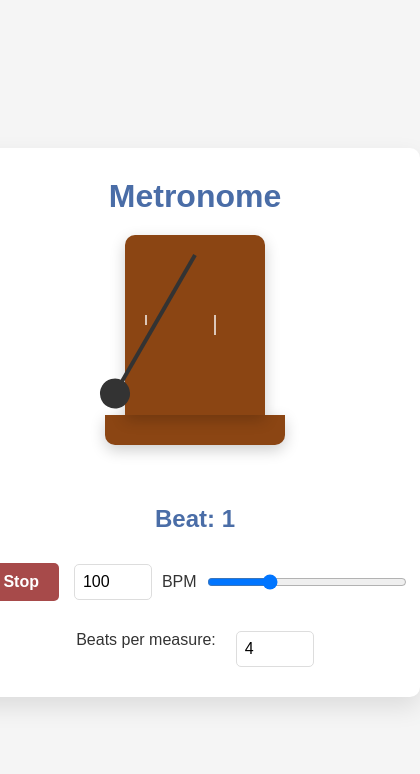
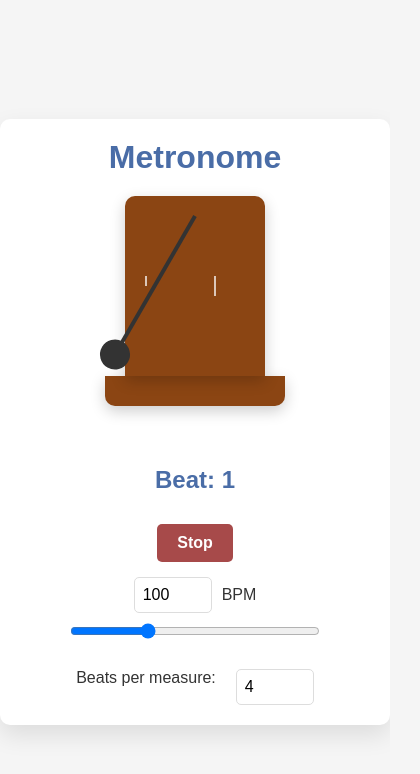
Before and after one commit to ryanmcdermott/metronome, a plain HTML site: page index.html in a window 390 px wide. Both pictures are taken after a click on the button "Start". Shown: the whole page, 420 px wide, since content can reach past the window. Drawn offline with Linux system fonts and the light colour scheme.

Commit message:
Fix for mobile web

```diff
--- a/index.html
+++ b/index.html
@@ -47,6 +47,7 @@
             justify-content: center;
             align-items: center;
             gap: 15px;
+            flex-wrap: wrap;
         }
 
         button {
@@ -57,6 +58,7 @@
             font-weight: bold;
             cursor: pointer;
             transition: all 0.2s ease;
+            -webkit-tap-highlight-color: transparent;
         }
 
         #playBtn {
@@ -76,6 +78,8 @@
             display: flex;
             align-items: center;
             gap: 10px;
+            flex-wrap: wrap;
+            justify-content: center;
         }
 
         input[type="number"] {
@@ -115,6 +119,7 @@
             width: 4px;
             height: 160px;
             transform-origin: top center;
+            transition: transform 0.2s ease;
         }
 
         .pendulum {
@@ -185,6 +190,36 @@
         #beatsPerMeasure {
             width: 60px;
         }
+
+        /* Mobile-specific styles */
+        @media (max-width: 600px) {
+            .container {
+                padding: 20px 15px;
+                max-width: 100%;
+            }
+
+            .controls {
+                flex-direction: column;
+                align-items: center;
+            }
+
+            .bpm-control {
+                width: 100%;
+                justify-content: center;
+            }
+
+            input[type="range"] {
+                width: 100%;
+                max-width: 250px;
+            }
+        }
+
+        /* Loading indicator */
+        .loading {
+            display: none;
+            margin: 10px 0;
+            color: var(--primary-color);
+        }
     </style>
 </head>
 
@@ -210,6 +245,8 @@
 
         <div class="current-beat" id="beatCounter">Beat: 1</div>
 
+        <div class="loading" id="loading">Loading audio...</div>
+
         <div class="controls">
             <button id="playBtn">Start</button>
 
@@ -227,21 +264,23 @@
     </div>
 
     <script>
-        // Audio context for metronome sound
+        // Audio context and buffer for sounds
         let audioContext = null;
+        let accentedClickBuffer = null;
+        let regularClickBuffer = null;
+        let audioInitialized = false;
+        let audioLoading = false;
 
         // Metronome state
         let isPlaying = false;
         let tempo = 100; // BPM
         let beatsPerMeasure = 4;
         let currentBeat = 1;
-        let pendulumAngle = 0;
         let lastSwingDirection = 1; // 1 for right, -1 for left
 
         // Timing variables
         let nextNoteTime = 0;
         let timerID = null;
-        let lastTickTime = 0;
 
         // DOM elements
         const playBtn = document.getElementById('playBtn');
@@ -250,104 +289,112 @@
         const beatsPerMeasureInput = document.getElementById('beatsPerMeasure');
         const pendulumElement = document.getElementById('pendulum');
         const beatCounter = document.getElementById('beatCounter');
+        const loadingIndicator = document.getElementById('loading');
 
-        // Initialize audio context when user interacts
-        function initAudio() {
-            if (!audioContext) {
+        // Initialize audio context and load sounds
+        async function initAudio() {
+            if (audioInitialized) return Promise.resolve();
+            if (audioLoading) return new Promise(resolve => {
+                const checkInterval = setInterval(() => {
+                    if (audioInitialized) {
+                        clearInterval(checkInterval);
+                        resolve();
+                    }
+                }, 100);
+            });
+
+            audioLoading = true;
+            loadingIndicator.style.display = 'block';
+
+            try {
+                // Create audio context with fallbacks for different browsers
                 audioContext = new (window.AudioContext || window.webkitAudioContext)();
+
+                // Resume audio context (needed for iOS/Safari)
+                if (audioContext.state === 'suspended') {
+                    await audioContext.resume();
+                }
+
+                // Load click sounds
+                [accentedClickBuffer, regularClickBuffer] = await Promise.all([
+                    createClickBuffer(true),
+                    createClickBuffer(false)
+                ]);
+
+                audioInitialized = true;
+                audioLoading = false;
+                loadingIndicator.style.display = 'none';
+                return Promise.resolve();
+            } catch (error) {
+                console.error('Error initializing audio:', error);
+                audioLoading = false;
+                loadingIndicator.style.display = 'none';
+                alert('Failed to initialize audio. Please try again or use a different browser.');
+                return Promise.reject(error);
             }
         }
 
-        // Create wooden click sound using Web Audio API
-        function createWoodenClickSound(time, isAccented) {
-            if (!audioContext) return;
+        // Create pre-rendered click sound buffer (better for mobile)
+        function createClickBuffer(isAccented) {
+            return new Promise((resolve) => {
+                const duration = 0.1; // 100ms buffer
+                const sampleRate = audioContext.sampleRate;
+                const bufferSize = sampleRate * duration;
+                const buffer = audioContext.createBuffer(1, bufferSize, sampleRate);
+                const data = buffer.getChannelData(0);
 
-            // Create audio nodes
-            const clickOscillator = audioContext.createOscillator();
-            const noiseBuffer = createNoiseBuffer();
-            const noiseSource = audioContext.createBufferSource();
-            const clickGain = audioContext.createGain();
-            const noiseGain = audioContext.createGain();
-            const masterGain = audioContext.createGain();
-            const highpassFilter = audioContext.createBiquadFilter();
-            const lowpassFilter = audioContext.createBiquadFilter();
+                // Parameters for sound generation
+                const frequency = isAccented ? 1800 : 1300;
+                const attackTime = 0.001;
+                const decayTime = 0.03;
+                const amplitude = isAccented ? 0.7 : 0.5;
 
-            // Set up noise source
-            noiseSource.buffer = noiseBuffer;
+                // Fill buffer with synthesized click sound
+                for (let i = 0; i < bufferSize; i++) {
+                    const time = i / sampleRate;
 
-            // Configure oscillator for initial attack transient
-            clickOscillator.type = 'triangle';
-            clickOscillator.frequency.value = isAccented ? 2200 : 1800; // Higher pitch for accented beat
+                    // Envelope
+                    let envelope = 0;
+                    if (time < attackTime) {
+                        envelope = (time / attackTime) * amplitude;
+                    } else if (time < attackTime + decayTime) {
+                        envelope = amplitude * Math.exp(-(time - attackTime) * 70);
+                    }
 
-            // Configure filters
-            highpassFilter.type = 'highpass';
-            highpassFilter.frequency.value = 800;
-            highpassFilter.Q.value = 1;
+                    // Click tone (sine + noise)
+                    const tone = Math.sin(2 * Math.PI * frequency * time);
+                    const noise = (Math.random() * 2 - 1) * 0.3;
 
-            lowpassFilter.type = 'lowpass';
-            lowpassFilter.frequency.value = 5000;
-            lowpassFilter.Q.value = 1;
+                    data[i] = (tone * 0.7 + noise * 0.3) * envelope;
+                }
 
-            // Set up gain nodes
-            clickGain.gain.value = 0;
-            noiseGain.gain.value = 0;
-            masterGain.gain.value = isAccented ? 0.7 : 0.5; // Accented beats are louder
+                resolve(buffer);
+            });
+        }
 
-            // Connect the audio graph
-            // Click component path
-            clickOscillator.connect(clickGain);
-            clickGain.connect(highpassFilter);
+        // Play a pre-rendered click sound
+        function playClick(isAccented, time) {
+            if (!audioContext || !audioInitialized) return;
 
-            // Noise component path
-            noiseSource.connect(noiseGain);
-            noiseGain.connect(lowpassFilter);
+            const buffer = isAccented ? accentedClickBuffer : regularClickBuffer;
+            const source = audioContext.createBufferSource();
+            source.buffer = buffer;
 
-            // Combine and output
-            highpassFilter.connect(masterGain);
-            lowpassFilter.connect(masterGain);
-            masterGain.connect(audioContext.destination);
+            // Add a gain node for volume control
+            const gainNode = audioContext.createGain();
+            gainNode.gain.value = 1.0;
 
-            // Schedule click envelope
-            const startTime = time;
-            const clickDuration = 0.03; // 30ms for the click sound
+            source.connect(gainNode);
+            gainNode.connect(audioContext.destination);
 
-            // Schedule the click component (quick attack, quick decay)
-            clickOscillator.start(startTime);
-            clickOscillator.stop(startTime + clickDuration);
-
-            // Envelope for click
-            clickGain.gain.setValueAtTime(0, startTime);
-            clickGain.gain.linearRampToValueAtTime(0.9, startTime + 0.001);
-            clickGain.gain.exponentialRampToValueAtTime(0.001, startTime + clickDuration);
-
-            // Schedule the noise component (adds texture)
-            noiseSource.start(startTime);
-            noiseSource.stop(startTime + clickDuration);
-
-            // Envelope for noise
-            noiseGain.gain.setValueAtTime(0, startTime);
-            noiseGain.gain.linearRampToValueAtTime(0.3, startTime + 0.002);
-            noiseGain.gain.exponentialRampToValueAtTime(0.001, startTime + clickDuration);
+            // Schedule the sound to play at the specified time
+            source.start(time);
 
             // Clean up
-            setTimeout(() => {
-                masterGain.disconnect();
-            }, (time - audioContext.currentTime) * 1000 + 100);
-        }
-
-        // Create noise buffer for wooden texture
-        function createNoiseBuffer() {
-            const bufferSize = audioContext.sampleRate * 0.1; // 100ms buffer
-            const buffer = audioContext.createBuffer(1, bufferSize, audioContext.sampleRate);
-            const data = buffer.getChannelData(0);
-
-            // Fill buffer with noise
-            for (let i = 0; i < bufferSize; i++) {
-                // Create noise with more energy in higher frequencies for "wooden" character
-                data[i] = (Math.random() * 2 - 1) * Math.pow(i / bufferSize, 0.5);
-            }
-
-            return buffer;
+            source.onended = () => {
+                source.disconnect();
+                gainNode.disconnect();
+            };
         }
 
         // Schedule the next tick
@@ -357,8 +404,8 @@
             // Determine if this is the first beat of the measure
             const isAccented = currentBeat === 1;
 
-            // Schedule the tick
-            createWoodenClickSound(nextNoteTime, isAccented);
+            // Schedule the click sound
+            playClick(isAccented, nextNoteTime);
 
             // Update UI - we need to check if we're still in the playing state
             if (isPlaying) {
@@ -374,9 +421,6 @@
 
                 // Change swing direction for next beat
                 lastSwingDirection *= -1;
-
-                // Record last tick time for animations
-                lastTickTime = audioContext.currentTime;
 
                 // Advance beat counter
                 currentBeat++;
@@ -397,7 +441,7 @@
         // Main timing scheduler
         function scheduler() {
             // Check if audio context is available
-            if (!audioContext) return;
+            if (!audioContext || !audioInitialized) return;
 
             // Schedule notes until we've scheduled ahead enough
             while (nextNoteTime < audioContext.currentTime + 0.1) {
@@ -409,9 +453,17 @@
         }
 
         // Start metronome
-        function startMetronome() {
-            if (!isPlaying) {
-                initAudio();
+        async function startMetronome() {
+            if (isPlaying) return;
+
+            try {
+                // Make sure audio is initialized
+                await initAudio();
+
+                // Resume audio context (needed for iOS)
+                if (audioContext.state === 'suspended') {
+                    await audioContext.resume();
+                }
 
                 // Reset timing
                 currentBeat = 1;
@@ -427,12 +479,16 @@
 
                 // Start scheduler
                 scheduler();
+            } catch (error) {
+                console.error('Error starting metronome:', error);
+                alert('Failed to start audio. Please try tapping the screen and then press Start again.');
             }
         }
 
         // Stop metronome
         function stopMetronome() {
-            if (isPlaying) {
+            if (!isPlaying) return;
+
             // Clear scheduling timer
             clearTimeout(timerID);
             timerID = null;
@@ -446,7 +502,6 @@
 
             isPlaying = false;
         }
-        }
 
         // Toggle metronome
         function toggleMetronome() {
@@ -458,7 +513,13 @@
         }
 
         // Event listeners
-        playBtn.addEventListener('click', toggleMetronome);
+        playBtn.addEventListener('click', () => {
+            // For iOS, we need to unlock audio on user interaction
+            if (audioContext && audioContext.state === 'suspended') {
+                audioContext.resume();
+            }
+            toggleMetronome();
+        });
 
         bpmInput.addEventListener('change', () => {
             tempo = Number(bpmInput.value);
@@ -484,6 +545,25 @@
             }
         });
 
+        // Handle touch events better on mobile
+        document.addEventListener('touchstart', function () {
+            // This empty handler helps with touch responsiveness
+        }, false);
+
+        // Pre-initialize audio on page load
+        window.addEventListener('load', () => {
+            // We'll initialize audio on the first user interaction instead
+            // to comply with browser autoplay policies
+        });
+
+        // Initialize on visibility change (helps with iOS and mobile browsers)
+        document.addEventListener('visibilitychange', () => {
+            if (document.visibilityState === 'visible' && isPlaying) {
+                stopMetronome();
+                alert('Audio was paused because the app was in the background. Press Start to continue.');
+            }
+        });
+
         // Sync BPM input and slider initially
         bpmInput.value = tempo;
         bpmSlider.value = tempo;
```
Lines whose indentation alone changed are shown as unchanged.
